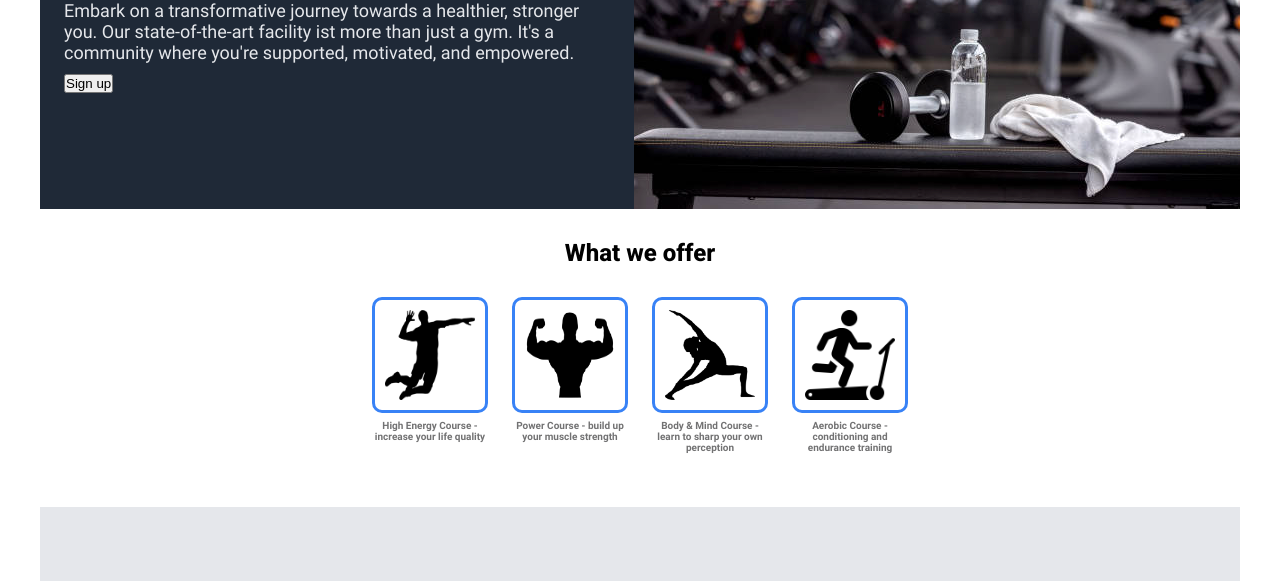
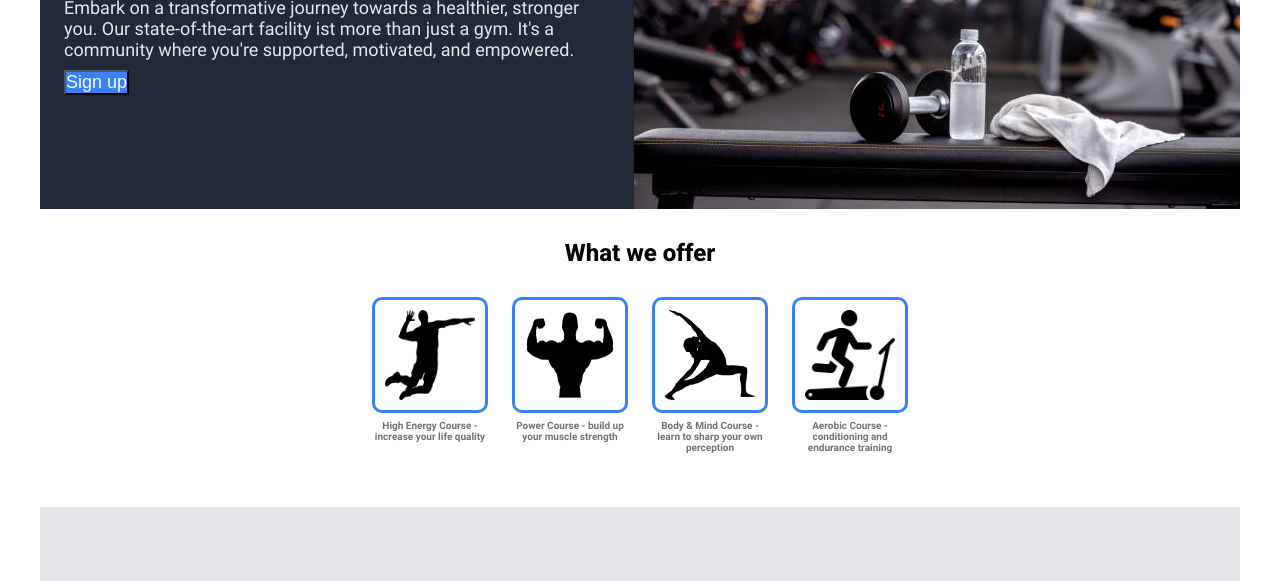
Before and after one commit to eugene-IT-creator/fitness, a plain HTML site: page index.html in a window 1280 px wide. Shown: the part 217-798 px from the top of the page. Drawn offline with Linux system fonts and the light colour scheme.

Commit message:
button style (unfinished)

```diff
--- a/styles/styles.css
+++ b/styles/styles.css
@@ -93,6 +93,12 @@ main {
     margin: 10px 0px;
 }
 
+button {
+    background-color: var(--lightblue);
+    color: var(--white);
+    font-size: 18px;
+}
+
 
 /* MAIN: EUGENE */
 .about-title {
```
